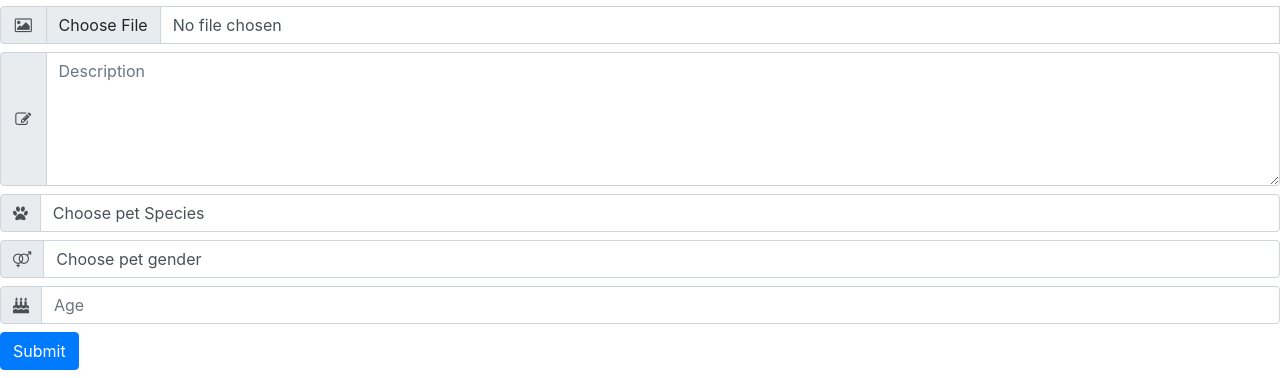
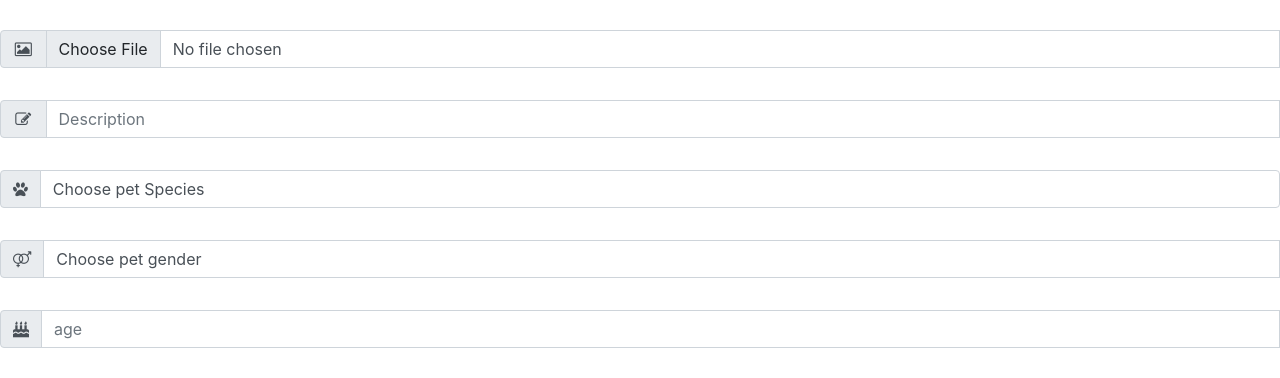
Before and after one commit to Pet-Portal/PetPortal, a React (Create React App) app in the folder web/: page /profile in a window 1280 px wide. Shown: the part 402-780 px from the top of the page. Built offline with nearby package versions, Linux system fonts and the light colour scheme; no server answers.

Commit message:
feat: pet-form validations errors

```diff
--- a/web/src/components/pets/PetForm.js
+++ b/web/src/components/pets/PetForm.js
@@ -1,82 +1,85 @@
 import { useState } from "react";
 import { useHistory } from "react-router";
-import service from '../../services/pets-service';
+import service from "../../services/pets-service";
 
 const validations = {
   name: (value) => {
     let message;
     if (!value) {
-      message = 'A pet name is required'
+      message = "A pet name is required";
     }
   },
   image: (value) => {
     let message;
     if (!value) {
-      message = 'A pet image is required'
+      message = "A pet image is required";
     }
   },
   description: (value) => {
     let message;
     if (!value) {
-      message = 'A pet description is required'
+      message = "A pet description is required";
+    } else if (value.length < 10) {
+      message = "A pet description is required";
+    }
+  },
+  age: (value) => {
+    let message;
+    if (!value) {
+      message = "A pet age is required";
+    } else if (Number(value) < 0 || Number(value) !== Number) {
+      message = "A pet age is required";
     }
   },
   species: (value) => {
     let message;
     if (!value) {
-      message = 'A pet species is required'
+      message = "A pet species is required";
     }
   },
   gender: (value) => {
     let message;
     if (!value) {
-      message = 'A pet gender is required'
+      message = "A pet gender is required";
     }
   },
-  age: (value) => {
-    let message;
-    if (!value) {
-      message = 'A pet age is required'
-    }
-  }
-}
+};
 
 const PetForm = () => {
-
   const history = useHistory();
   const [state, setState] = useState({
     pet: {
-      name: '',
-      image: '',
-      description: '',
-      species: '',
-      gender: '',
-      age: ''
+      name: "",
+      image: "",
+      description: "",
+      age: "",
+      species: "",
+      gender: "",
     },
     errors: {
       name: validations.name(),
       image: validations.image(),
       description: validations.description(),
+      age: validations.age(),
       species: validations.species(),
       gender: validations.gender(),
-      age: validations.age()
     },
-    touch: {}
-  })
+    touch: {},
+  });
 
   const isValid = () => {
     const { errors } = state;
-    return !Object.keys(errors).some(error => errors[error]);
-  }
+    return !Object.keys(errors).some((error) => errors[error]);
+  };
 
   const handleChange = (event) => {
     let { name, value } = event.target;
 
     if (event.target.files) {
-      value = event.target.files[0]
+      value = event.target.files[0];
     }
 
-    setState(state => {
+    setState((state) => {
       return {
         ...state,
         pet: {
@@ -85,20 +88,20 @@ const PetForm = () => {
         },
         errors: {
           ...state.errors,
-          [name]: validations[name] && validations[name](value)
-        }
-      }
+          [name]: validations[name] && validations[name](value),
+        },
+      };
     });
   };
 
   const handleBlur = (event) => {
     const { name } = event.target;
-    setState(state => ({
+    setState((state) => ({
       ...state,
       touch: {
         ...state.touch,
-        [name]: true
-      }
+        [name]: true,
+      },
     }));
   };
 
@@ -108,31 +111,35 @@ const PetForm = () => {
     if (isValid()) {
       try {
         const { pet } = state;
-        await service.create(pet)
-        history.push('/profile')
-      }
-      catch (error) {
-        const { message, errors } = error && error.response ? error.response.data : error;
+        await service.create(pet);
+        history.push("/profile");
+      } catch (error) {
+        const { message, errors } =
+          error && error.response ? error.response.data : error;
         console.error(message);
-        setState(state => ({
+        setState((state) => ({
           ...state,
-          errors: errors
-        }))
+          errors: errors,
+        }));
       }
     }
-  }
+  };
 
   const { pet, errors, touch } = state;
 
   return (
-    <div>
+    <div calssName="form-container">
       <form onSubmit={handleSubmit}>
         <div className="input-group mb-2">
-          <span className="input-group-text"><i className="fa fa-tag fa-fw"></i></span>
+          <span className="input-group-text">
+            <i className="fa fa-tag fa-fw"></i>
+          </span>
           <input
             name="name"
             type="text"
-            className={`form-control ${touch.name && errors.name ? 'is-invalid' : ''}`}
+            className={`form-control ${
+              touch.name && errors.name ? "is-invalid" : ""
+            }`}
             onBlur={handleBlur}
             onChange={handleChange}
             value={pet.name}
@@ -141,34 +148,51 @@ const PetForm = () => {
           />
           <div className="invalid-feedback">{errors.name}</div>
         </div>
+        <br />
+
         <div className="input-group mb-2">
-          <span className="input-group-text"><i className="fa fa-picture-o fa-fw"></i></span>
+          <span className="input-group-text">
+            <i className="fa fa-picture-o fa-fw"></i>
+          </span>
           <input
             type="file"
-            className={`form-control ${(touch.image && errors.image) ? 'is-invalid' : ''}`}
+            className={`form-control ${
+              touch.image && errors.image ? "is-invalid" : ""
+            }`}
             id="image"
             placeholder="Examine file"
             name="image"
+            value={pet.image}
             onBlur={handleBlur}
             onChange={handleChange}
           />
           <div className="invalid-feedback">{errors.image}</div>
         </div>
+        <br />
+        <div className="input-group mb-2">
+          <span className="input-group-text">
+            <i className="fa fa-edit fa-fw"></i>
+          </span>
+          <input
+            name="description"
+            type="text"
+            className={`form-control ${
+              touch.description && errors.description ? "is-invalid" : ""
+            }`}
+            id="Description"
+            rows="5"
+            onBlur={handleBlur}
+            onChange={handleChange}
+            value={pet.description}
+            placeholder="Description"
+          />
+          <div className="invalid-feedback">{errors.description}</div>
+        </div>
+        <br />
 
         <div className="input-group mb-2">
-          <span className="input-group-text"><i className="fa fa-edit fa-fw"></i></span>
-          <textarea
-            name="description"
-            type="text"
-            className="form-control"
-            id="text"
-            rows="5"
-            placeholder="Description"
-          />
-        </div>
-        <div className="input-group mb-2">
           <span className="input-group-text"><i className="fa fa-paw"></i></span>
-          <select id="species" className="form-control" name="species">
+          <select id="species" className="form-control" name="species" value={pet.species}>
             <option selected>Choose pet Species</option>
             <option value="Dog">Dog</option>
             <option value="Cat">Cat</option>
@@ -180,25 +204,50 @@ const PetForm = () => {
             <option value="Other">Other</option>
           </select>
         </div>
+        <br />
         <div className="input-group mb-2">
-          <span className="input-group-text"><i className="fa fa-venus-mars"></i></span>
-          <select id="gender" className="form-control" name="gender">
+          <span className="input-group-text">
+            <i className="fa fa-venus-mars"></i>
+          </span>
+          <select
+            name="name"
+            type="text"
+            className={`form-control ${
+              touch.gender && errors.gender ? "is-invalid" : ""
+            }`}
+            onBlur={handleBlur}
+            onChange={handleChange}
+            value={pet.gender}
+            id="gender"
+            placeholder="Gender"
+          >
             <option selected>Choose pet gender</option>
             <option value="male">Male</option>
             <option value="female">Female</option>
           </select>
+          <div className="invalid-feedback">{errors.gender}</div>
         </div>
+        <br />
+
         <div className="input-group mb-2">
-        <span className="input-group-text"><i className="fa fa-birthday-cake"></i></span>
+          <span className="input-group-text">
+            <i className="fa fa-birthday-cake"></i>
+          </span>
           <input
             name="age"
             type="number"
-            className="form-control"
+            className={`form-control ${
+              touch.age && errors.age ? "is-invalid" : ""
+            }`}
+            onBlur={handleBlur}
+            onChange={handleChange}
+            value={pet.age}
             id="age"
-            placeholder="Age"
+            placeholder="age"
           />
+          <div className="invalid-feedback">{errors.age}</div>
         </div>
-
+        <br />
         <button className="btn btn-primary" type="submit">
           Submit
         </button>
@@ -208,3 +257,13 @@ const PetForm = () => {
 };
 
 export default PetForm;
+
+/*
+//button inside
+disabled={!isValid}
+
+
+
+
+
+*/
```
